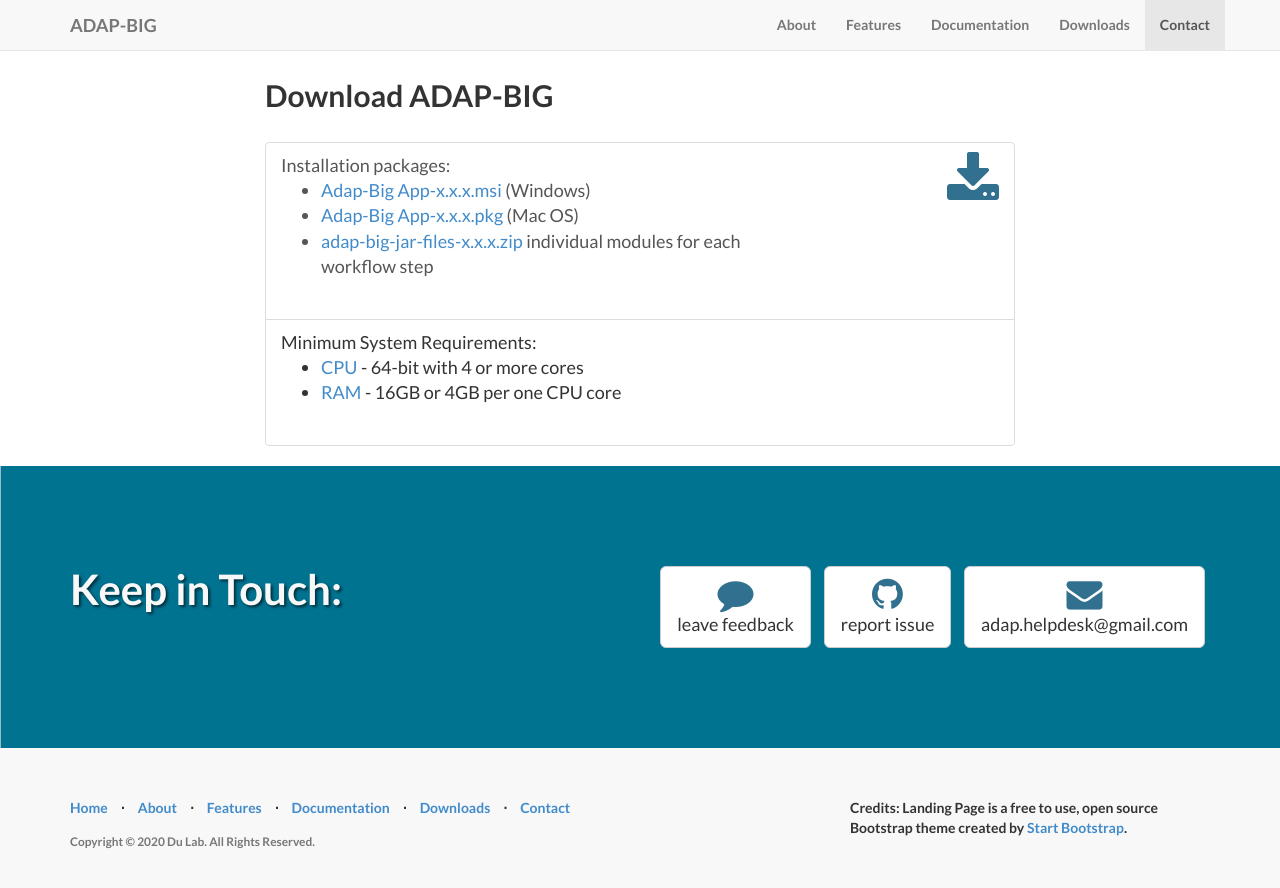
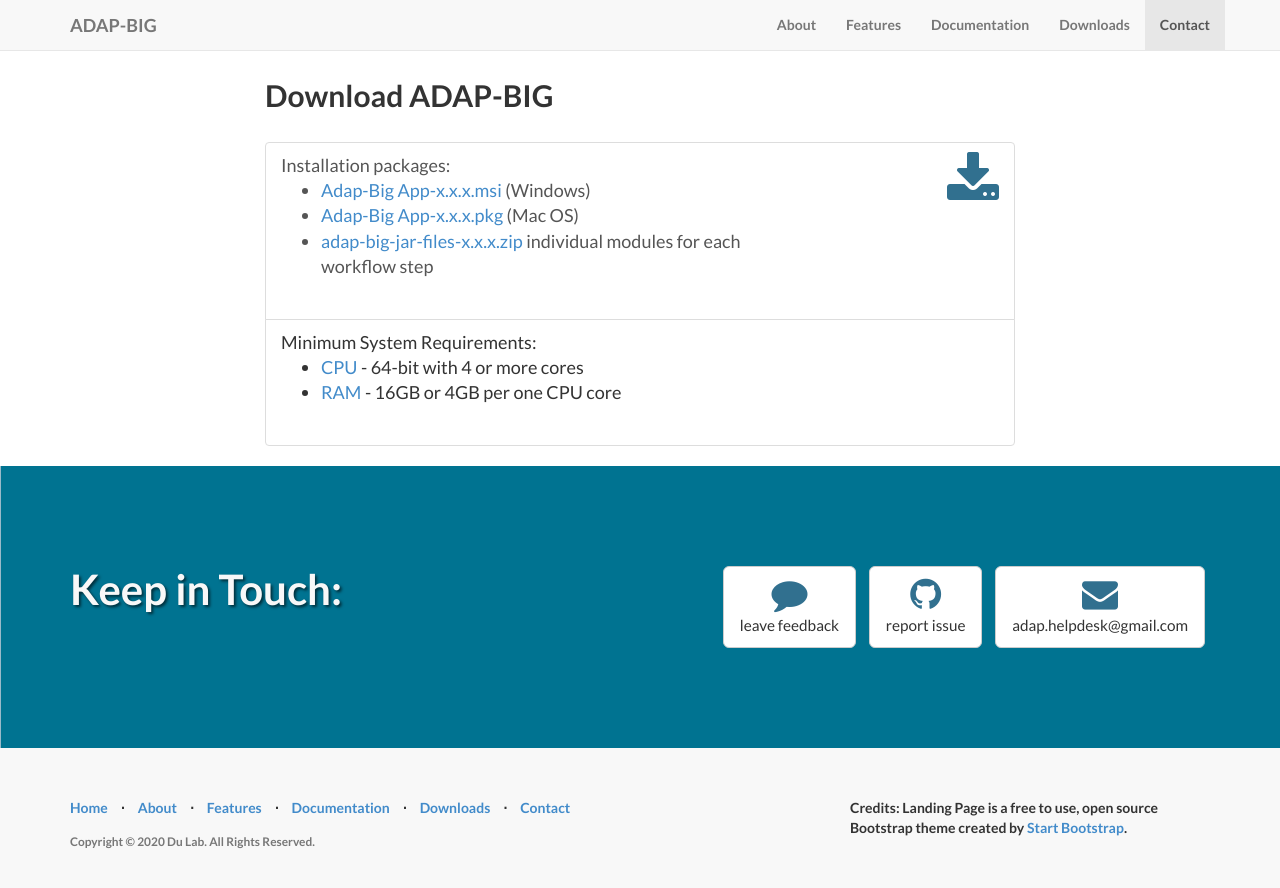
Before and after one commit to ADAP-BIG/adap-big.github.io, a Jekyll site: the page built from docs/index.html, in a window 1280 px wide and 900 px high, scrolled down 2543 px. Shown: the top 888 px of the window. Built offline with Jekyll 4.4.1, drawn with Linux system fonts in a browser that asks for light colours.

Commit message:
Change size of the text in the contact section

```diff
--- a/docs/_includes/contact.html
+++ b/docs/_includes/contact.html
@@ -10,19 +10,19 @@
 						<li>
 							<a href="{{ site.feedback }}" target="_blank" class="btn btn-default btn-lg">
 								<span class="text-info"><i class="fa fa-comment fa-2x fa-fw"></i></span><br/>
-								<span class="text-lowercase">Leave Feedback</span>
+								<span class="small text-lowercase">Leave Feedback</span>
 							</a>
 						</li>
 						<li>
 							<a href="{{ site.github-issues }}" target="_blank" class="btn btn-default btn-lg">
 								<span class="text-info"><i class="fa fa-github fa-2x fa-fw"></i></span><br/>
-								<span class="text-lowercase">Report Issue</span>
+								<span class="small text-lowercase">Report Issue</span>
 							</a>
 						</li>
 						<li>
 							<a href="mailto:{{ site.email }}" target="_blank" class="btn btn-default btn-lg">
 								<span class="text-info"><i class="fa fa-envelope fa-2x fa-fw"></i></span><br/>
-								<span class="text-lowercase">{{ site.email }}</span>
+								<span class="small text-lowercase">{{ site.email }}</span>
 							</a>
 						</li>
 					</ul>
```
